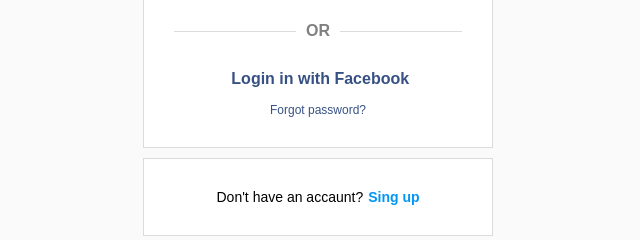
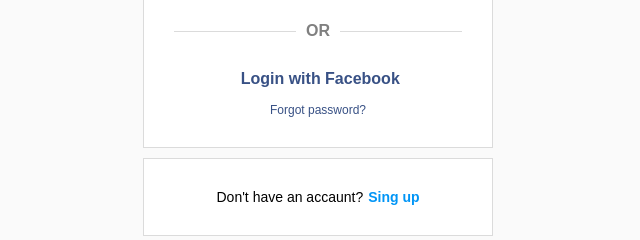
Before and after one commit to abdurahmoniy/insta-login-clone, a plain HTML site: page index.html in a window 1280 px wide. Shown: the part 355-595 px from the top of the page, 322-962 px from the left. Drawn offline with Linux system fonts and the light colour scheme; files whose address does not match are found by name.

Commit message:
Update index.html

```diff
--- a/index.html
+++ b/index.html
@@ -33,7 +33,7 @@
                 <div class="login-with-fb flex direction-column align-items-center">
                     <div>
                         <img />
-                        <a>Login in with Facebook</a>
+                        <a>Login with Facebook</a>
                     </div>
                     <a href="#">Forgot password?</a>
                 </div>
```
